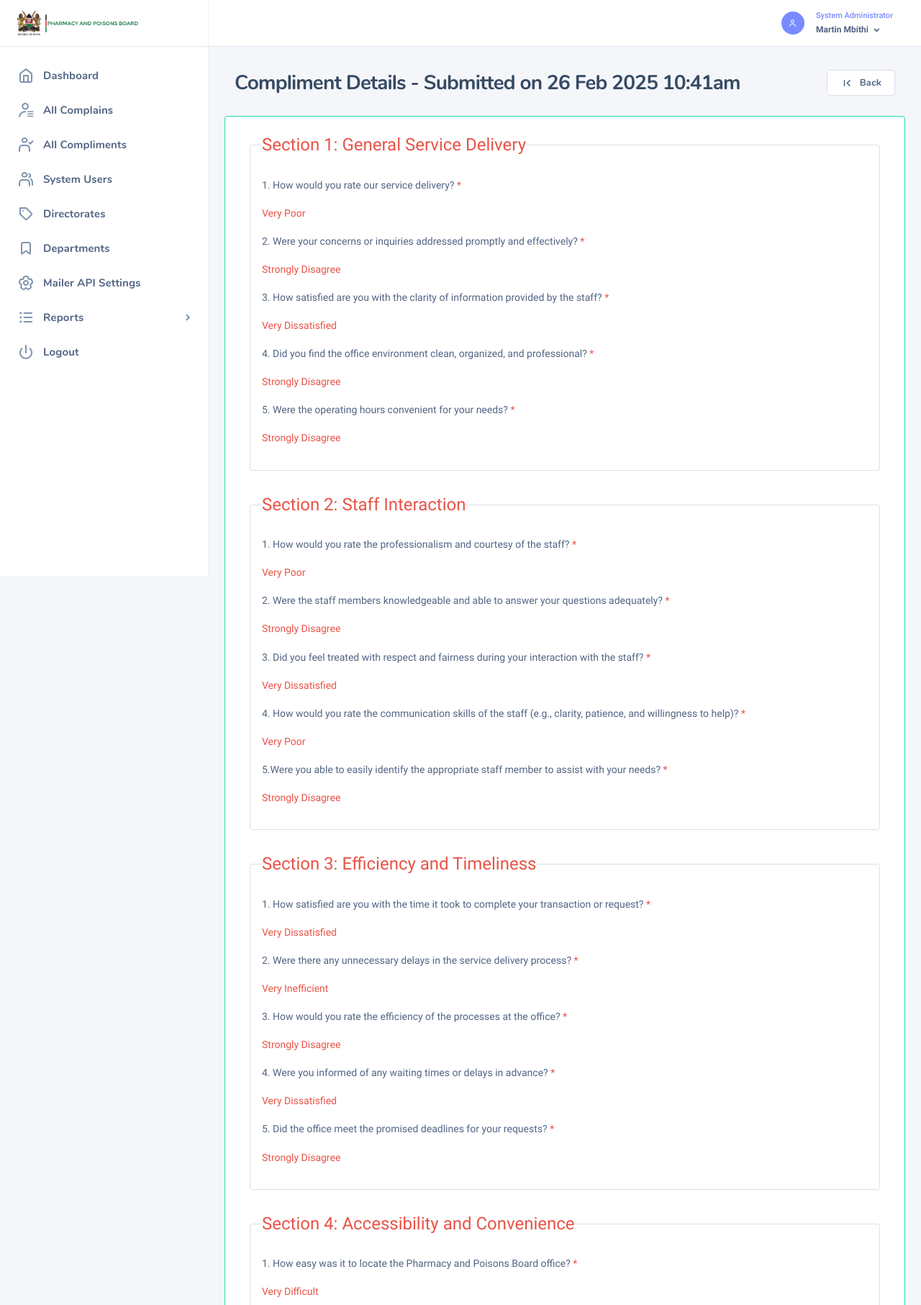
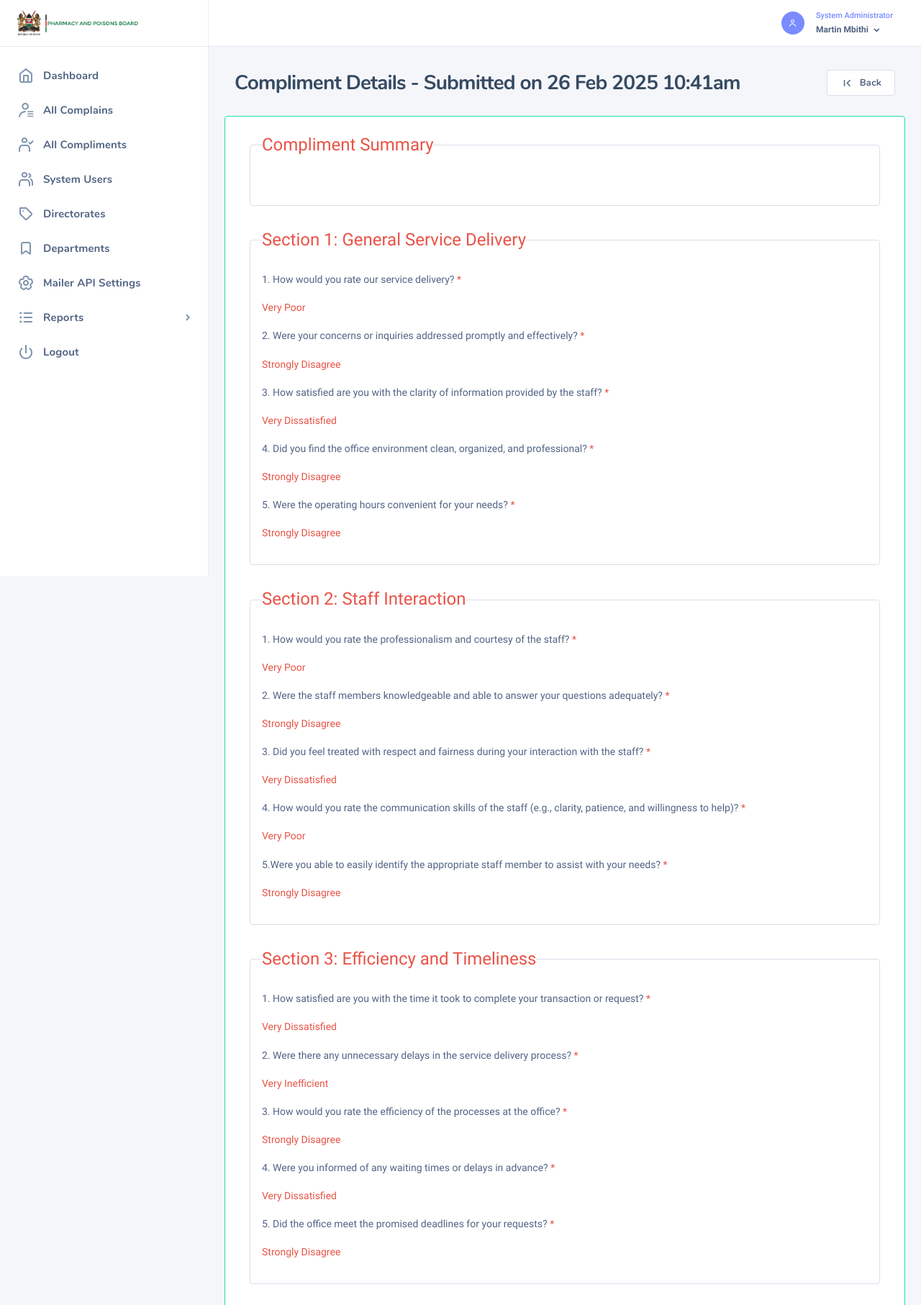
Before and after one commit to MartMbithi/iFeedback, a PHP site: page /views/compliment_details.php?view=1 in a window 1280 px wide. Shown: the top 1813 px of the page at 72% size. Run offline with PHP 8.4, Linux system fonts and the light colour scheme; a user stored in the database is signed in; data comes from the database, SQL or seed files in the repository; data that the repository does not hold is empty; some web fonts are replaced.

Commit message:
Craft Compliment Summary'

```diff
--- a/views/compliment_details.php
+++ b/views/compliment_details.php
@@ -102,7 +102,7 @@
                                             <div class="nk-block-between">
                                                 <div class="nk-block-head-content">
                                                     <h3 class="nk-block-title page-title">
-                                                    Compliment Details - Submitted on <?php echo  date('d M Y g:ia', strtotime($return_results['feedback_sumbitted_on'])); ?>
+                                                        Compliment Details - Submitted on <?php echo  date('d M Y g:ia', strtotime($return_results['feedback_sumbitted_on'])); ?>
                                                     </h3>
                                                 </div><!-- .nk-block-head-content -->
                                                 <div class="nk-block-head-content">
@@ -111,7 +111,7 @@
                                                         <div class="toggle-expand-content" data-content="pageMenu">
                                                             <ul class="nk-block-tools g-3">
                                                                 <li>
-                                                                    <a href="javascript:history.back()"  class="btn btn-white btn-outline-light">
+                                                                    <a href="javascript:history.back()" class="btn btn-white btn-outline-light">
                                                                         <em class="icon ni ni-first"></em>
                                                                         <span>Back</span>
                                                                     </a>
@@ -127,6 +127,24 @@
                                             <div class="row">
                                                 <div class="card mb-3 col-md-12 border border-success">
                                                     <div class="card-body">
+                                                        <div class="nk-block">
+                                                            <div class="nk-block">
+                                                                <div class="row g-gs">
+                                                                    <div class="col-md-12">
+                                                                        <fieldset class="border col-12 border p-3 rounded ">
+                                                                            <legend class="w-auto text-danger">Compliment Summary</legend>
+                                                                            <div class="row">
+                                                                                <div class="col-md-12">
+                                                                                    <label class="text-dark">
+                                                                                        <?php echo $return_results['feedback_summary']; ?>
+                                                                                    </label>
+                                                                                </div>
+                                                                            </div>
+                                                                        </fieldset>
+                                                                    </div>
+                                                                </div>
+                                                            </div>
+                                                        </div>
                                                         <div class="nk-block">
                                                             <div class="nk-block">
                                                                 <div class="row g-gs">
@@ -178,6 +196,7 @@
                                                                 </div>
                                                             </div>
                                                         </div>
+
                                                         <div class="nk-block">
                                                             <div class="nk-block">
                                                                 <div class="row g-gs">
```
